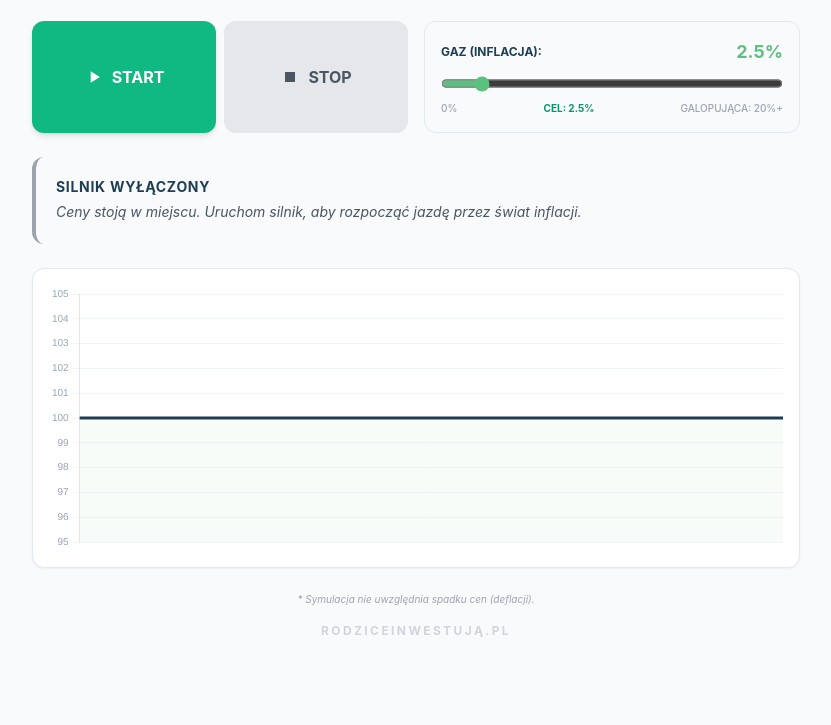
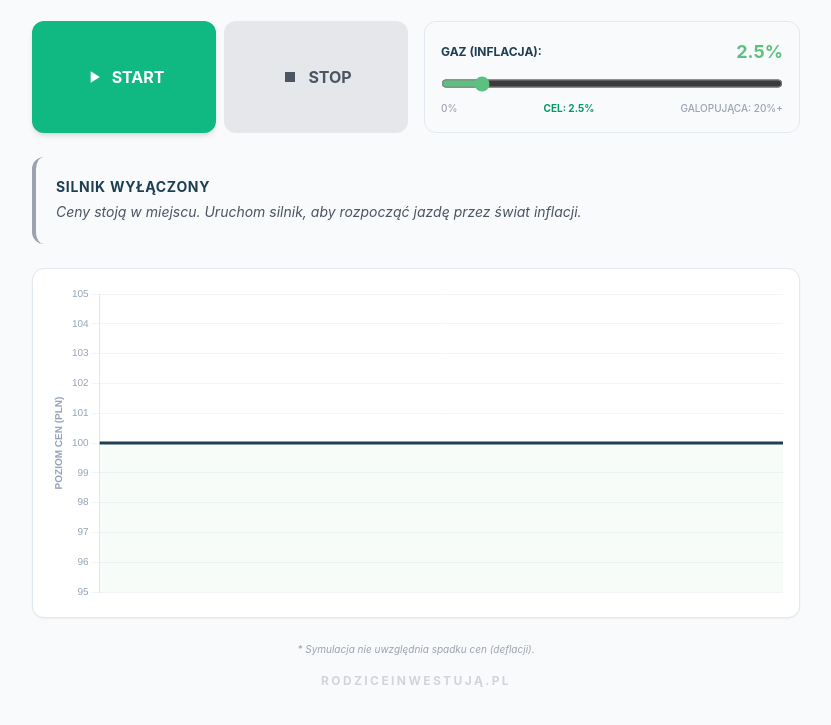
Before and after one commit to rodziceinwestuja/inflacja-symulacja, a plain HTML site: page index.html in a window 1280 px wide. Shown: the part 273-998 px from the top of the page, without its empty margins (224-1055 px from the left). Drawn offline with nearby package versions, Linux system fonts and the light colour scheme.

Commit message:
Update index.html

```diff
--- a/index.html
+++ b/index.html
@@ -25,6 +25,9 @@
             accent-color: #5cc180;
             height: 1.2rem;
         }
+        html {
+            scroll-behavior: smooth;
+        }
     </style>
 </head>
 <body class="p-4 md:p-12 bg-gray-50">
@@ -34,8 +37,8 @@
             <p class="text-gray-500">Prędkość (inflacja) vs Przebieg (ceny)</p>
         </header>
 
-        <!-- Statystyki -->
-        <div class="grid grid-cols-1 md:grid-cols-2 gap-4">
+        <!-- Statystyki (Punkt zaczepienia dla scrolla) -->
+        <div id="statsSection" class="grid grid-cols-1 md:grid-cols-2 gap-4">
             <div class="card rounded-xl p-6 text-center shadow-sm">
                 <p class="text-xs text-gray-500 uppercase font-bold tracking-wider mb-2">Inflacja</p>
                 <div class="text-4xl font-mono font-bold mint-text" id="speedDisplay">2.5%</div>
@@ -72,14 +75,14 @@
             </div>
         </div>
 
-        <!-- Dynamiczny Komunikat (Przeniesiony nad wykres) -->
+        <!-- Dynamiczny Komunikat -->
         <div id="insightBox" class="p-5 rounded-xl border-l-4 border-blue-400 bg-blue-50 transition-colors duration-300 shadow-sm">
             <strong id="insightTitle" class="block text-sm navy-text mb-1 uppercase tracking-wider">Silnik wyłączony</strong>
             <p id="insightText" class="text-sm text-gray-600 leading-relaxed italic">Naciśnij START, aby zobaczyć jak inflacja zakrzywia linię cen w czasie.</p>
         </div>
 
         <!-- Wykres -->
-        <div class="card rounded-xl p-4 shadow-sm bg-white min-h-[300px]">
+        <div class="card rounded-xl p-4 shadow-sm bg-white min-h-[350px]">
             <canvas id="priceChart"></canvas>
         </div>
 
@@ -101,6 +104,7 @@
         const insightBox = document.getElementById('insightBox');
         const startBtn = document.getElementById('startBtn');
         const stopBtn = document.getElementById('stopBtn');
+        const statsSection = document.getElementById('statsSection');
         const ctx = document.getElementById('priceChart').getContext('2d');
 
         let isRunning = false;
@@ -114,7 +118,7 @@
             data: {
                 labels: labels,
                 datasets: [{
-                    label: 'Cena',
+                    label: 'Poziom cen',
                     data: priceData,
                     borderColor: '#1d3e53',
                     borderWidth: 3,
@@ -132,7 +136,16 @@
                     x: { display: false },
                     y: {
                         grid: { color: '#f1f5f9' },
-                        ticks: { color: '#94a3b8', font: { size: 10 } }
+                        ticks: { color: '#94a3b8', font: { size: 10 } },
+                        title: {
+                            display: true,
+                            text: 'POZIOM CEN (PLN)',
+                            color: '#94a3b8',
+                            font: {
+                                size: 10,
+                                weight: 'bold'
+                            }
+                        }
                     }
                 },
                 animation: { duration: 0 }
@@ -188,6 +201,10 @@
             isRunning = true;
             startBtn.className = "flex-1 bg-emerald-600 text-white font-bold py-4 rounded-xl shadow-lg ring-4 ring-emerald-100 flex items-center justify-center gap-2 transition-all";
             stopBtn.className = "flex-1 bg-gray-200 text-gray-600 font-bold py-4 rounded-xl flex items-center justify-center gap-2 transition-all";
+
+            // Scroll do sekcji statystyk (teraz działa na każdym urządzeniu)
+            statsSection.scrollIntoView({ behavior: 'smooth' });
+
             updateStatusText();
         });
 
```
